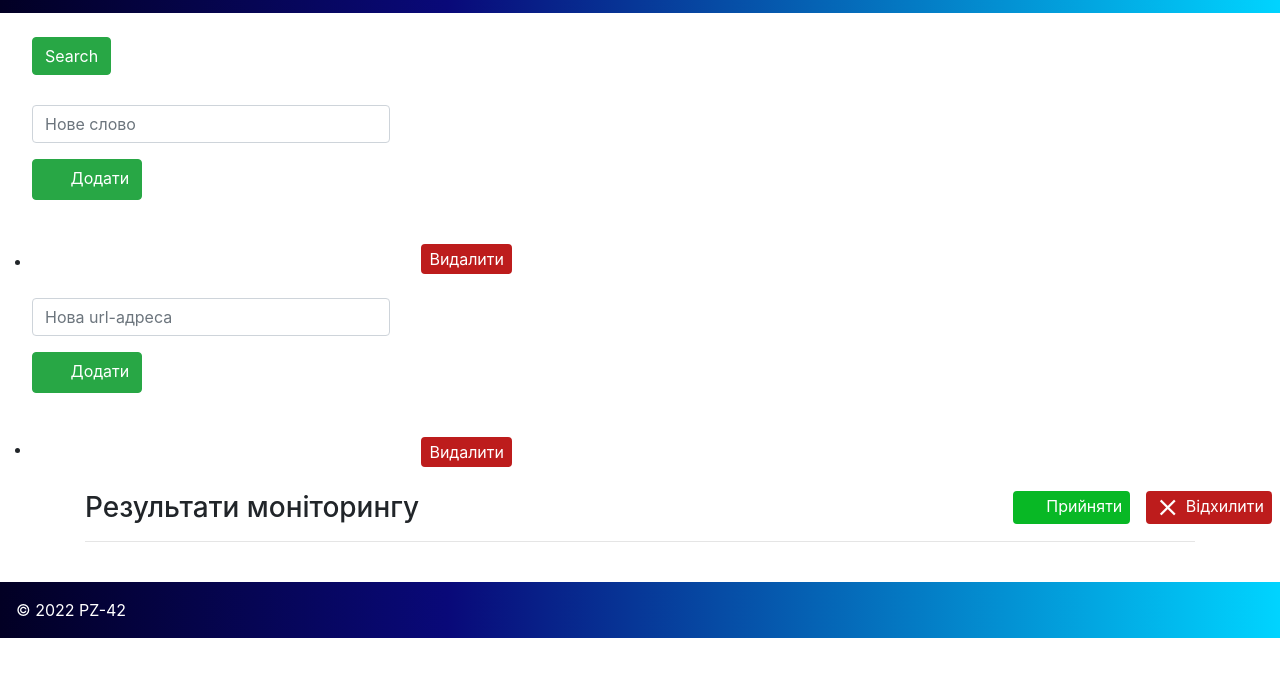
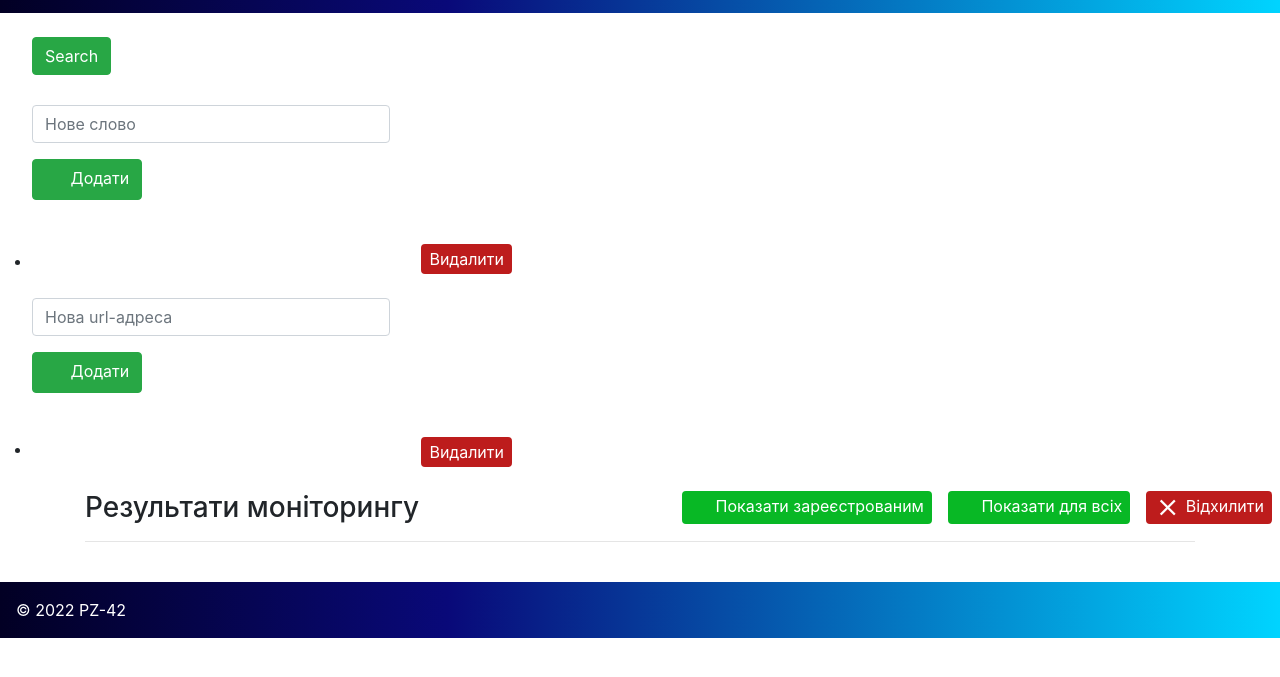
Before and after one commit to m-masliukh/ikh-nodejs, a website with bundled scripts: page views/sheet-api.html in a window 1280 px wide. Shown: the part 111-788 px from the top of the page. Built offline with nearby package versions, Linux system fonts and the light colour scheme; no server answers.

Commit message:
showForEveryone button

```diff
--- a/views/sheet-api.html
+++ b/views/sheet-api.html
@@ -76,7 +76,11 @@
           </button>
           <button id="acceptBtn" class="accept" style="float:center">
           <i class="material-icons" style="font-size:27px; vertical-align: middle;">&#xE147;</i>
-              <span>Прийняти</span>
+              <span>Показати для всіх</span>
+          </button>
+          <button id="acceptBtnFor" class="accept" style="float:center">
+          <i class="material-icons" style="font-size:27px; vertical-align: middle;">&#xE147;</i>
+              <span>Показати зареєстрованим</span>
           </button>
           </div>
     <div class="container my-3">
```
Also changed, not shown: business-logic/posts_realiz/postsList.js (+7 -0 lines), views/index.html (+4 -0 lines).
